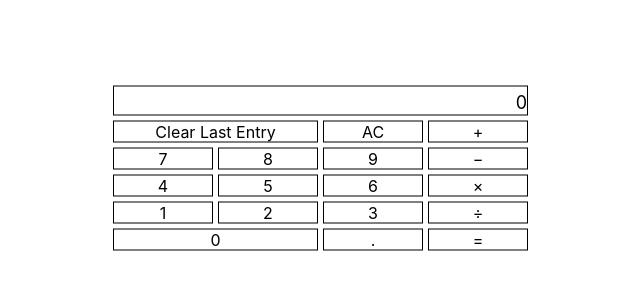
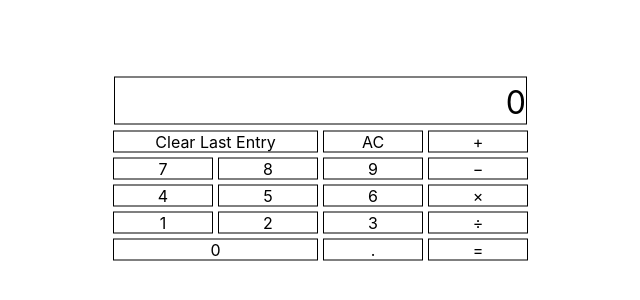
Before and after one commit to samfinck/CalculatorApp, a React (Create React App) app: page / in a window 1280 px wide. Shown: the part 232-532 px from the top of the page, without its empty margins (327-967 px from the left). Built offline with nearby package versions, Linux system fonts and the light colour scheme.

Commit message:
added conditional styling to entry div on equals

```diff
--- a/src/App.css
+++ b/src/App.css
@@ -31,11 +31,17 @@
   align-items: flex-end;
   padding-top: 5px;
   padding-bottom: 2px;
-  font-size: large;
+  font-size: xx-large;
+  margin: 1px;
 }
 
 .entry-div:hover {
   cursor: text;
+}
+
+.entry-div-equals {
+  border: 2px solid rgb(39, 163, 14);
+  margin: 0px;
 }
 
 .clear-div {
--- a/src/calculator-component.js
+++ b/src/calculator-component.js
@@ -277,7 +277,9 @@ export default function CalculatorComponent() {
 
   return (
     <div className="calculator-container">
-      <div className="entry-div">{calculationEntry}</div>
+      <div className={`entry-div ${equalsPressed ? "entry-div-equals" : ""}`}>
+        {calculationEntry}
+      </div>
 
       <div className="clear-div" onClick={onClearLastButton}>
         Clear Last Entry
```
